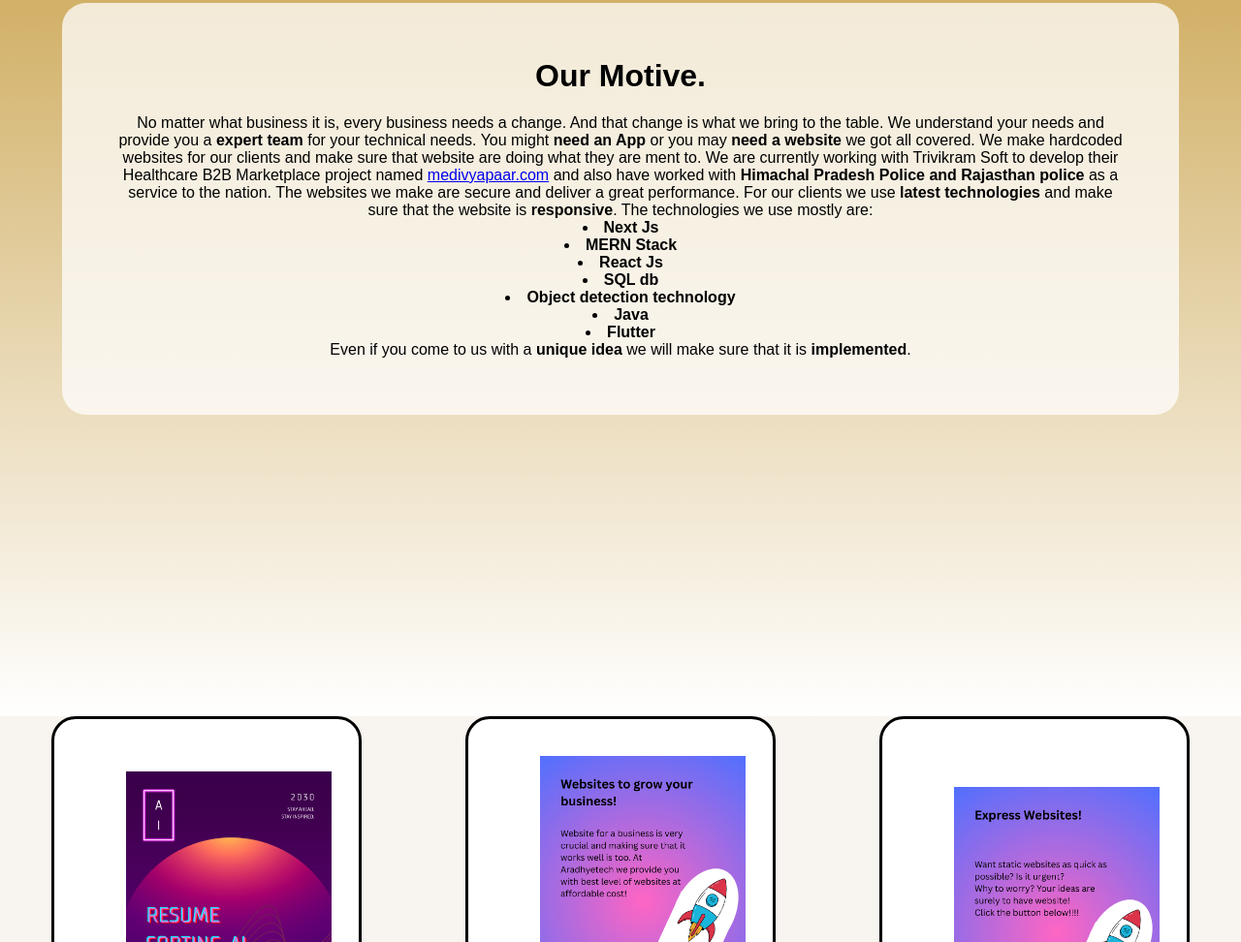
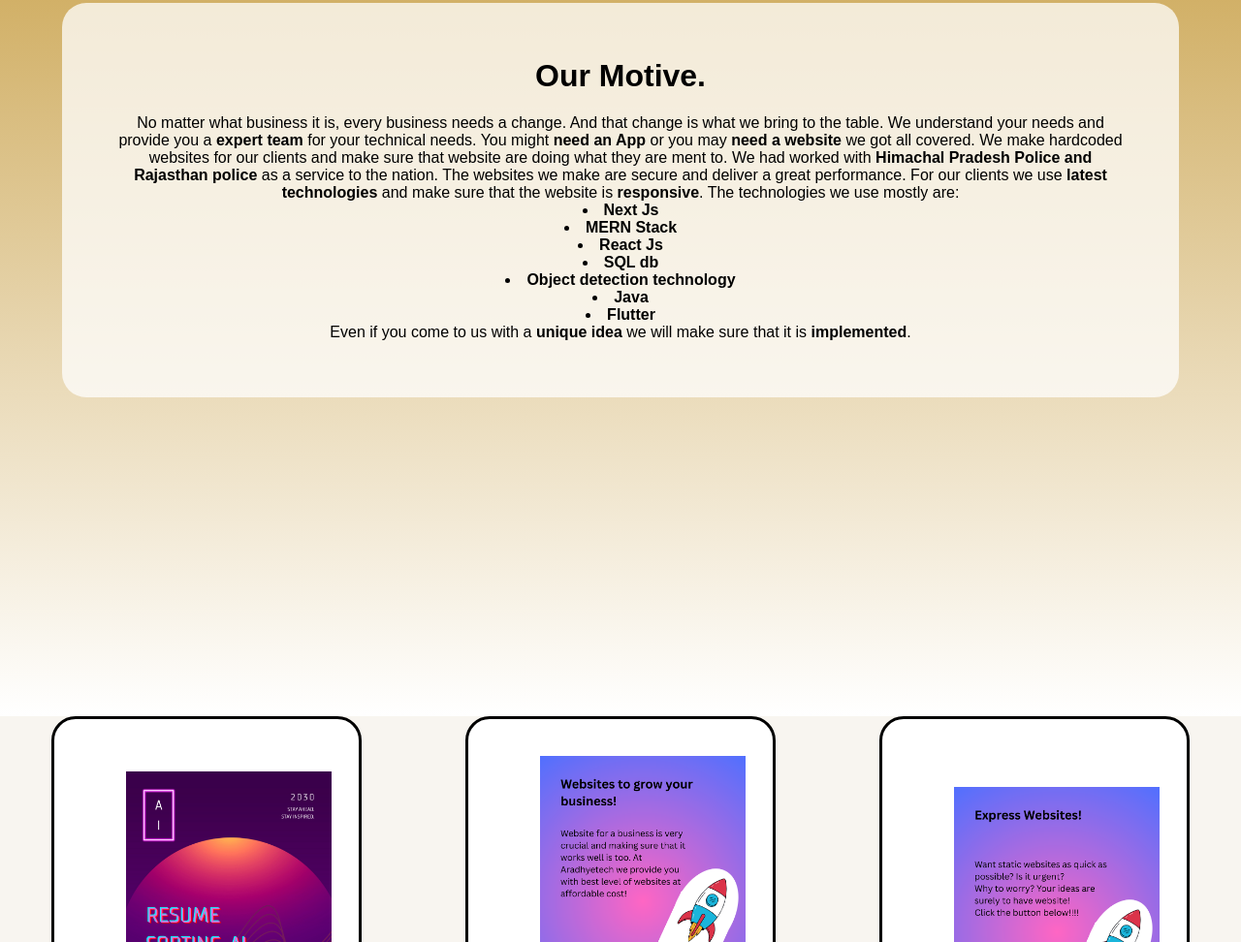
Before and after one commit to SarthAradhye/Aradhyetech, a website: page products/indiacorporate.html in a window 1280 px wide. Shown: the part 957-1929 px from the top of the page at 97% size. Drawn offline with Linux system fonts and the light colour scheme; a web font is replaced by a local one.

Commit message:
medivyapaar removed

```diff
--- a/products/indiacorporate.html
+++ b/products/indiacorporate.html
@@ -43,8 +43,7 @@
                 No matter what business it is, every business needs a change. And that change is what we bring to the table.
                 We understand your needs and provide you a <b>expert team</b> for your technical needs. You might <b>need an
                     App</b> or you may <b>need a website</b> we got all covered. We make hardcoded websites for our clients
-                and make sure that website are doing what they are ment to. We are currently working with Trivikram Soft to develop their Healthcare B2B Marketplace project named <a href="https://medivyapaar.com">medivyapaar.com</a> and also have
-                worked with <b>Himachal Pradesh Police and Rajasthan police</b> as a service to the nation. The websites we make are secure and deliver a great performance.
+                and make sure that website are doing what they are ment to. We had worked with <b>Himachal Pradesh Police and Rajasthan police</b> as a service to the nation. The websites we make are secure and deliver a great performance.
                 For our clients we use <b>latest technologies</b> and make sure that the website is <b>responsive</b>.
                 The technologies we use mostly are:
 
```
